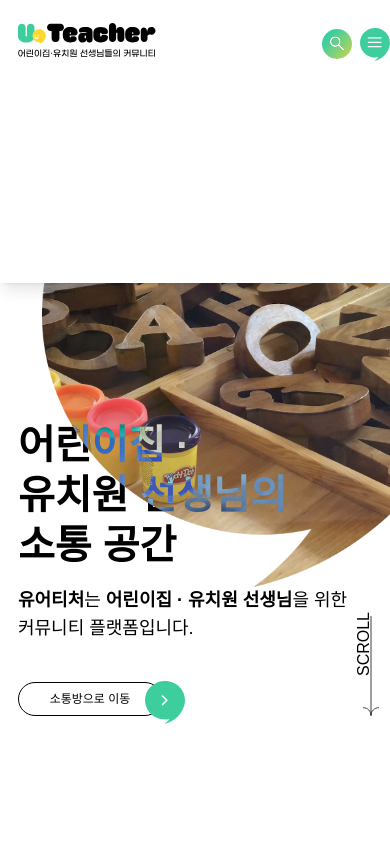
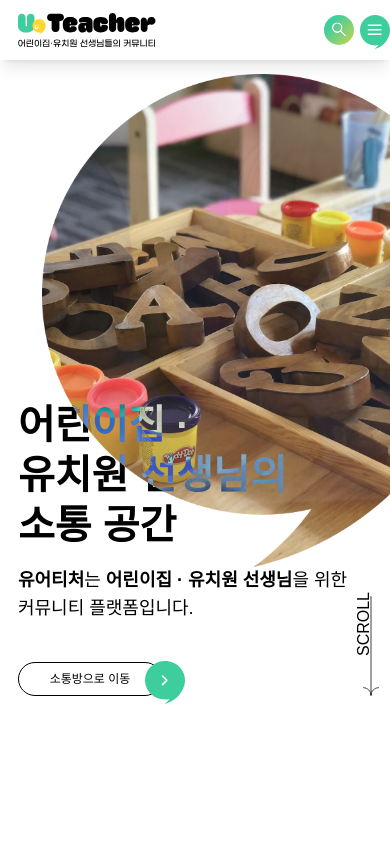
Before and after one commit to yourteacher-org/yourteacher-fe, a React (Vite) app: page / in a window 390 px wide. Shown: the top 844 px of the page. Built offline with nearby package versions, Linux system fonts and the light colour scheme.

Commit message:
[style] 반응형 호버 css 수정

```diff
--- a/src/components/Navbar.tsx
+++ b/src/components/Navbar.tsx
@@ -27,8 +27,8 @@ const Navbar: React.FC<NavbarProps> = () => {
 
   return (
     <header className="group/header relative">
-      <nav className="flex items-center justify-center group-hover/header:xl:border-b border-gray-200 opacity-100 group-hover/header:bg-white xl:h-[5.75rem] lg:h-[5rem] sm:h-[5rem]">
-        <div className="absolute top-[5.7rem] group-hover/header:w-full h-[12rem] group-hover/header:bg-white shadow-lg" />
+      <nav className="flex items-center justify-center xl:group-hover/header:border-b border-gray-200 opacity-100 group-hover/header:bg-white xl:h-[5.75rem] lg:h-[5.625rem] sm:h-[3.75rem] lg:group-hover/header:shadow-lg sm:group-hover/header:shadow-lg">
+        <div className="absolute top-[5.7rem] group-hover/header:xl:w-full xl:h-[12rem] group-hover/header:xl:bg-white shadow-lg" />
         <Link to="/">
           <img
             src={Logo}
@@ -122,7 +122,7 @@ const Navbar: React.FC<NavbarProps> = () => {
               <img
                 src={Search}
                 alt="검색 아이콘"
-                className="xl:w-[2.8125rem] lg:w-[2.9375rem] sm:w-[1.875rem] xl:h-[2.8125rem] lg:h-[2.9375rem] sm:h-[1.875rem] xl:mt-[0.15rem] lg:mt-[0.15rem] sm:mt-[0.5rem] xl:mr-[2.8rem] lg:mr-[0.4rem] sm:mr-[0.5rem]"
+                className="xl:w-[2.8125rem] lg:w-[2.9375rem] sm:w-[1.875rem] xl:h-[2.8125rem] lg:h-[2.9375rem] sm:h-[1.875rem] xl:mt-[0.15rem] xl:mr-[2.8rem] lg:mr-[0.45rem] sm:mr-[0.4rem]"
               />
             </Link>
           </li>
@@ -136,7 +136,7 @@ const Navbar: React.FC<NavbarProps> = () => {
             <img
               src={isMenuOpen ? Close : Ham}
               alt="햄버거 메뉴 아이콘"
-              className="lg:mt-[0.5rem] sm:mt-[1rem]"
+              className="lg:mt-[0.4rem] sm:mt-[0.7rem]"
             />
           </button>
         </div>
```
